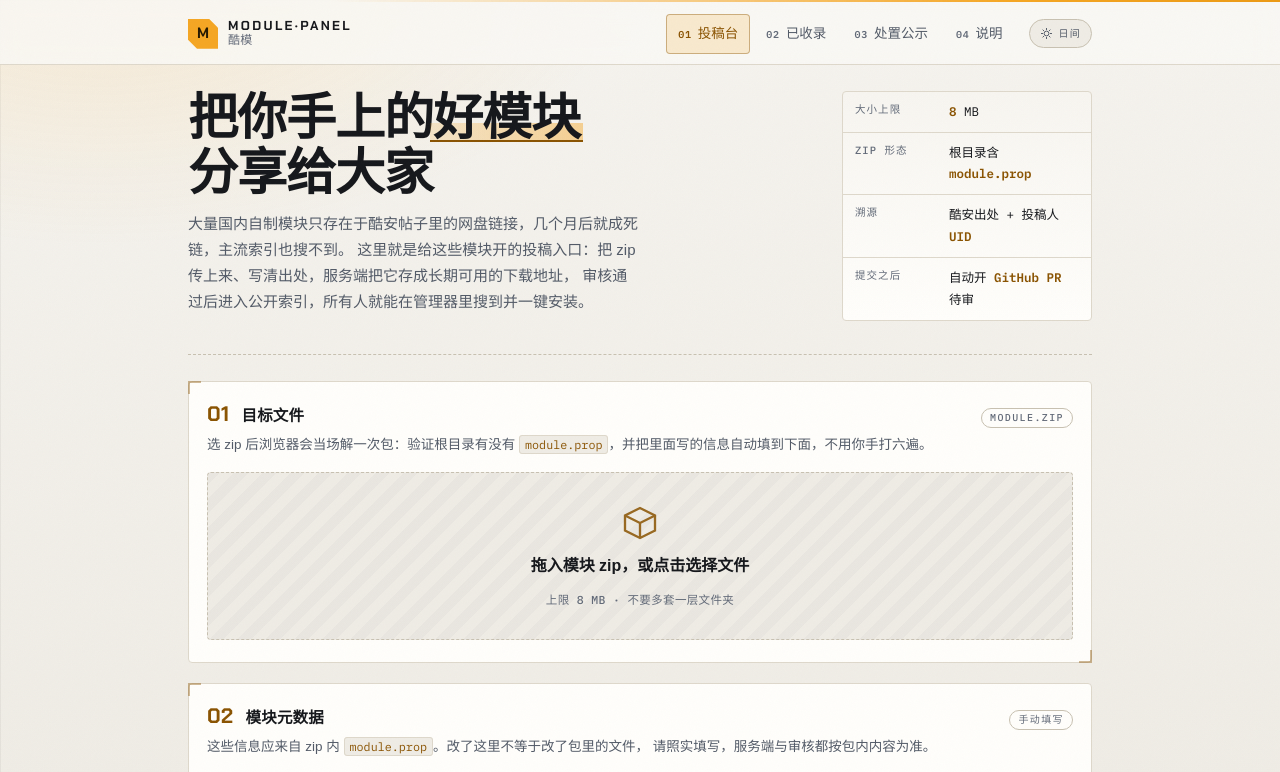
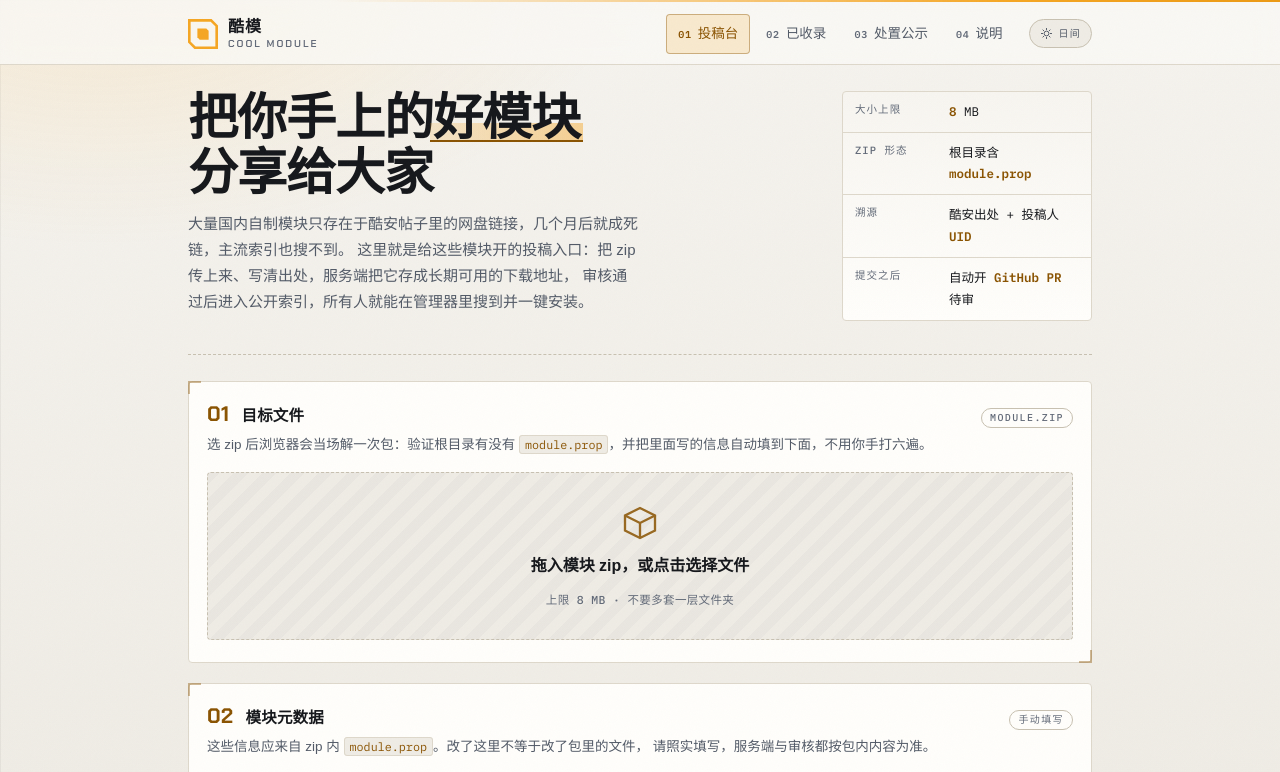
Before and after one commit to SukiSU-Community/modules-site, a website with bundled scripts: page public/index.html in a window 1280 px wide. Shown: the top 772 px of the page. Built offline with nearby package versions, Linux system fonts and the light colour scheme; no server answers.

Commit message:
feat(brand): 站点改名「酷模 / COOL MODULE」，铭牌换成切角外框里的实心模块
标识说的是这个站干的事 —— 一个模块被收进索引，图标与 favicon 同一套几何。
app.js 里 SITE_NAME_EN 缺失时保留 HTML 兜底文案，别把 undefined 写进铭牌。

```diff
--- a/public/index.html
+++ b/public/index.html
@@ -3,7 +3,7 @@
   <head>
     <meta charset="utf-8" />
     <meta name="viewport" content="width=device-width, initial-scale=1, viewport-fit=cover" />
-    <title>模块投稿台 · 人人共建的 KernelSU / Magisk 模块索引</title>
+    <title>酷模 · 人人共建的 KernelSU / Magisk 模块索引</title>
     <meta
       name="description"
       content="把散落在酷安帖子和网盘链接里的 KernelSU / Magisk 模块投稿进公开索引：上传 zip、自动解析 module.prop、实时查重、审核后进索引，所有人可在管理器里一键安装。"
@@ -47,10 +47,17 @@
       <div class="bezel__rail" aria-hidden="true"></div>
       <div class="bezel__in">
         <div class="plate">
-          <span class="plate__mark" aria-hidden="true">M</span>
+          <!-- 标识：切角外框里放一块实心模块 —— 「一个模块被收进索引」，也就是这个站干的事。
+               与 favicon 同一套几何，所以图标不用另起一套。 -->
+          <span class="plate__mark" aria-hidden="true">
+            <svg viewBox="0 0 32 32">
+              <path class="plate__frame" d="M1.4 1.4H24.6L30.6 7.4V30.6H7.4L1.4 24.6Z" />
+              <path class="plate__core" d="M10 10H19.5L22 12.5V22H12.5L10 19.5Z" />
+            </svg>
+          </span>
           <span class="plate__txt">
-            <span class="plate__lat">MODULE·PANEL</span>
-            <span class="plate__zh" id="brand-zh">模块投稿台</span>
+            <span class="plate__zh" id="brand-zh">酷模</span>
+            <span class="plate__lat" id="brand-lat">COOL MODULE</span>
           </span>
         </div>
         <nav class="nav" aria-label="站点分区">
@@ -508,7 +515,7 @@
     </div>
 
     <footer class="nameplate">
-      <span>MODULE·PANEL — 人人共建的 KernelSU / Magisk 模块索引</span>
+      <span>COOL MODULE — 人人共建的 KernelSU / Magisk 模块索引</span>
       <span class="sp" id="plate-note">static build · 本站不自带后端</span>
     </footer>
 
--- a/public/scripts/app.js
+++ b/public/scripts/app.js
@@ -1539,6 +1539,8 @@ async function syncLimits() {
 
 function init() {
   $("#brand-zh").textContent = CONFIG.SITE_NAME;
+  // 英文名可选：老配置里没有这个字段时保留 HTML 里的兜底文案，不要写成 undefined。
+  if (CONFIG.SITE_NAME_EN) $("#brand-lat").textContent = CONFIG.SITE_NAME_EN;
   document.title = `${CONFIG.SITE_NAME} · ${CONFIG.SITE_SUBTITLE}`;
   paintLimit();
   syncLimits();
--- a/public/styles/panel.css
+++ b/public/styles/panel.css
@@ -1,5 +1,5 @@
 /* ==========================================================================
-   MODULE PANEL —— 设计系统
+   COOL MODULE —— 设计系统
    方向：安卓「工程模式 / Bootloader 解锁警告」那种仪器面板。
    琥珀色信号 + 深空底 + 切角金属边框 + 等宽读数；
    确认屏直接借用刷机人天天路过的那块警告屏的形态。
@@ -284,34 +284,44 @@ code {
   width: 30px;
   height: 30px;
   flex: none;
-  display: grid;
-  place-items: center;
-  background: var(--amber-fill);
-  color: var(--amber-ink);
-  font: 700 15px/1 var(--display);
-  clip-path: polygon(
-    0 0,
-    calc(100% - var(--chamfer)) 0,
-    100% var(--chamfer),
-    100% 100%,
-    var(--chamfer) 100%,
-    0 calc(100% - var(--chamfer))
-  );
+  display: block;
+}
+.plate__mark svg {
+  display: block;
+  width: 100%;
+  height: 100%;
+}
+/* 切角外框 + 实心模块块：形状与 favicon 同一套（两角切角，不是四角）。 */
+.plate__frame {
+  fill: none;
+  stroke: var(--amber-fill);
+  stroke-width: 2.8;
+}
+.plate__core {
+  fill: var(--amber-fill);
 }
 
 .plate__txt {
   display: grid;
-  line-height: 1.25;
+  line-height: 1.2;
+}
+/* 中文在上、拉丁在下：中文是品牌主名，所以它更亮更大；拉丁只是副行。 */
+.plate__zh {
+  font-family: var(--sans);
+  font-size: 16px;
+  font-weight: 700;
+  line-height: 1.1;
+  letter-spacing: 0.06em;
+  color: var(--ink);
 }
 .plate__lat {
-  font: 700 13px/1.1 var(--display);
-  letter-spacing: 0.18em;
-  color: var(--ink);
-}
-.plate__zh {
-  font-size: 12px;
-  color: var(--ink-3);
-  letter-spacing: 0.02em;
+  margin-top: 3px;
+  font-family: var(--display);
+  font-size: 10px;
+  font-weight: 600;
+  line-height: 1.2;
+  letter-spacing: 0.2em;
+  color: var(--ink-3);
 }
 
 .nav {
@@ -1744,9 +1754,12 @@ mark {
     gap: 10px;
     padding: 10px var(--gut) 8px;
   }
+  .plate__zh {
+    font-size: 15px;
+    letter-spacing: 0.04em;
+  }
   .plate__lat {
-    font-size: 12px;
-    letter-spacing: 0.14em;
+    letter-spacing: 0.16em;
   }
   .panel {
     padding: 16px var(--gut) 18px;
```
